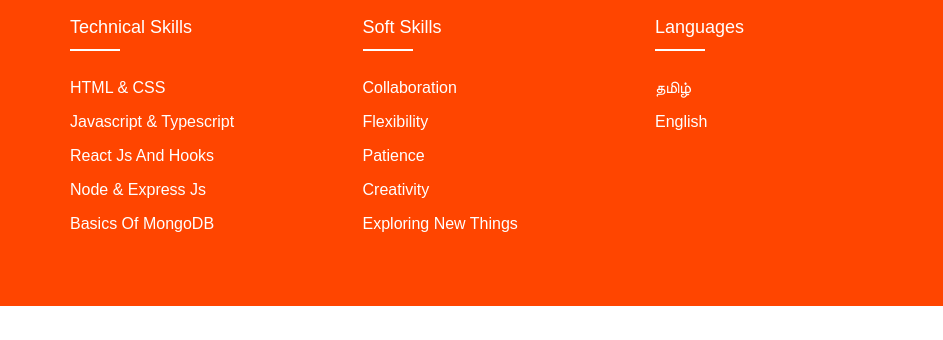
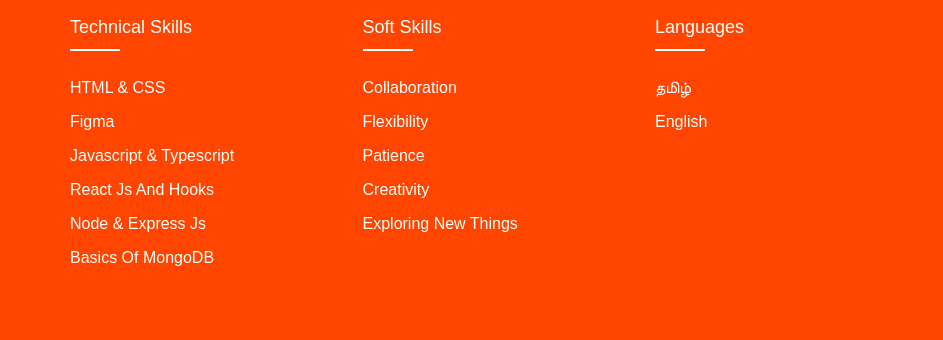
Before and after one commit to dhinakaran24/CBTCIP, a plain HTML site: page index.html in a window 1280 px wide. Shown: the part 1000-1340 px from the top of the page, 0-943 px from the left. Before the commit the page ends 1306 px from the top, so only its background shows below. Drawn offline with Linux system fonts and the light colour scheme.

Commit message:
Update index.html

```diff
--- a/index.html
+++ b/index.html
@@ -46,6 +46,7 @@
                 <h4>Technical skills</h4>
                 <ul>
                     <li><a href="#">HTML & CSS</a></li>
+                    <li><a href="#">Figma</a></li>
                     <li><a href="#">Javascript & Typescript</a></li>
                     <li><a href="#">React js and hooks</a></li>
                     <li><a href="#">node & express js</a></li>
```
